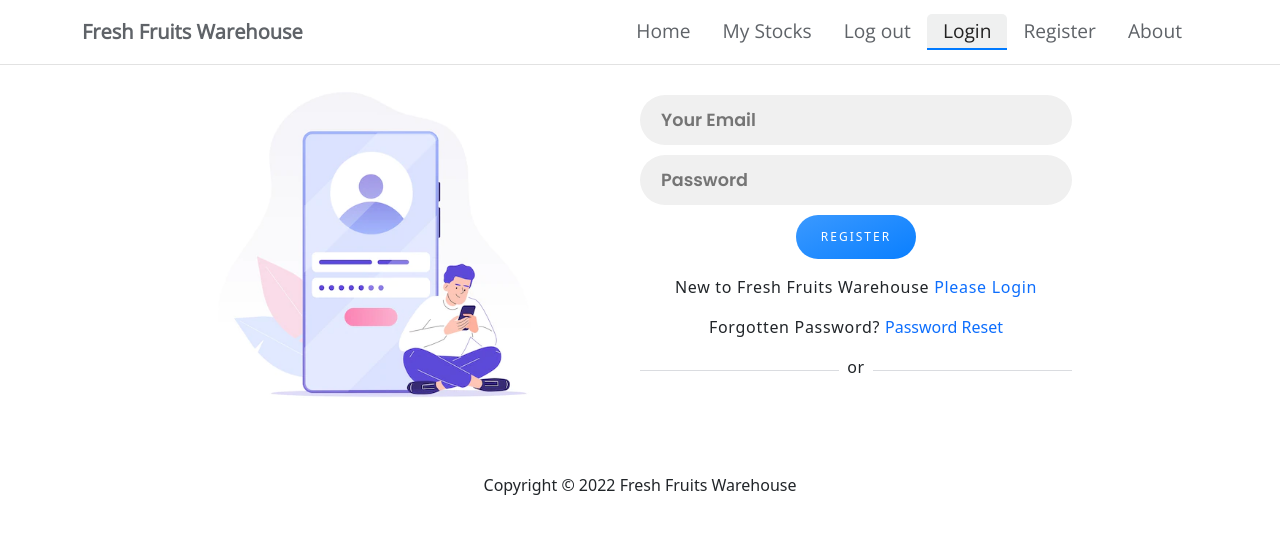
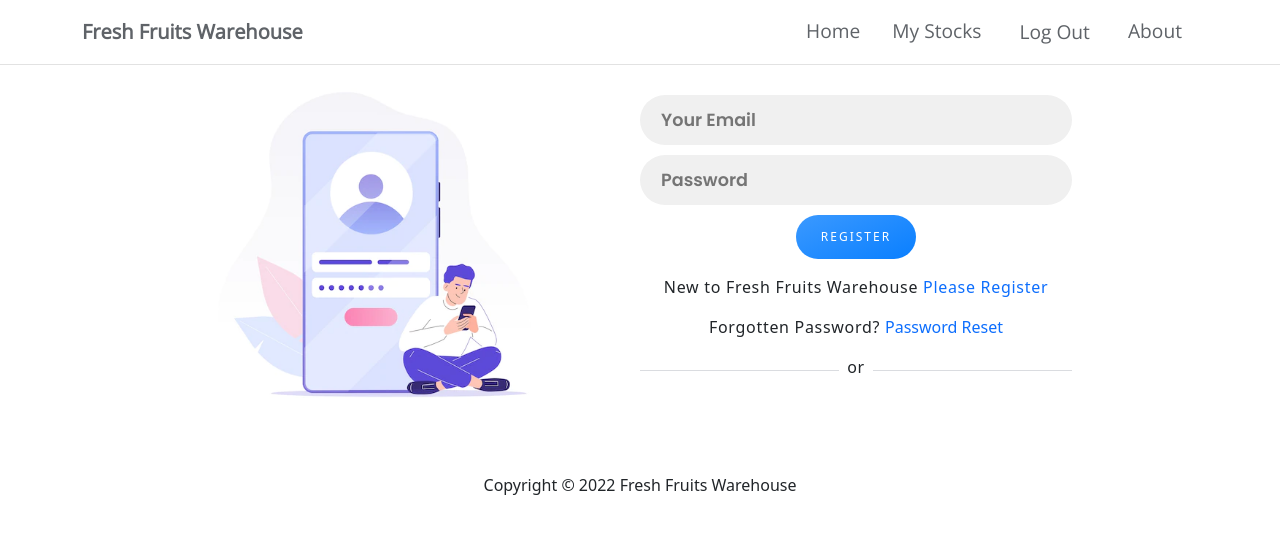
Before and after one commit to MagicManik/fresh-fruits-warehouse, a React (Create React App) app: page /login in a window 1280 px wide. Shown: the top 534 px of the page. Built offline with nearby package versions, Linux system fonts and the light colour scheme; no server answers; sample sign-in values are in the browser's storage.

Commit message:
log out methord done

```diff
--- a/src/Pages/Shared/Header/Header.css
+++ b/src/Pages/Shared/Header/Header.css
@@ -49,6 +49,14 @@
     display: flex;
 }
 
+.log-out-btn {
+    background-color: transparent;
+    border: none;
+    color: #5f6368;
+    font-size: 1.20rem;
+    font-family: 'Open Sans', sans-serif;
+}
+
 @media screen and (max-width: 576px) {
     .off-canvas-body {
         margin-top: 10px !important;
--- a/src/Pages/Shared/Header/Header.js
+++ b/src/Pages/Shared/Header/Header.js
@@ -1,3 +1,4 @@
+import { signOut } from 'firebase/auth';
 import React from 'react';
 import { Container, Nav, Navbar, Offcanvas } from 'react-bootstrap';
 import { useAuthState } from 'react-firebase-hooks/auth';
@@ -8,6 +9,10 @@ import './Header.css'
 
 const Header = () => {
     const [user] = useAuthState(auth);
+
+    const logout = () => {
+        signOut(auth);
+    };
 
     return (
         <Navbar sticky='top' className='navbar-style' collapseOnSelect expand="lg">
@@ -32,17 +37,17 @@ const Header = () => {
                                     <CustomLink to={'/home'}>Home</CustomLink>
                                 </Nav >
 
-                                {/* {
-                                    user ? */}
+                                {
+                                    user ?
                                         <div className='nav-item'>
                                             <Nav className='p-0 text-center'>
                                                 <CustomLink to={'/mystocks'}>My Stocks</CustomLink>
                                             </Nav >
                                             <Nav className='p-0 text-center'>
-                                        <CustomLink to={'/logout'}>Log out</CustomLink>
+                                                <button className='log-out-btn text-center mx-3' onClick={logout}>Log Out</button>
                                             </Nav>
                                         </div>
-                                {/* // : */}
+                                        :
                                         <div className='nav-item'>
                                             <Nav className='p-0 text-center'>
                                                 <CustomLink to={'/login'}>Login</CustomLink>
@@ -51,9 +56,8 @@ const Header = () => {
                                                 <CustomLink to={'/register'}>Register</CustomLink>
                                             </Nav>
                                         </div>
-                                {/* // } */}
 
-
+                                }
 
                                 <Nav className='p-0 text-center'>
                                     <CustomLink to={'/about'}>About</CustomLink>
--- a/src/Pages/UserAccount/Login/Login.js
+++ b/src/Pages/UserAccount/Login/Login.js
@@ -52,14 +52,13 @@ const Login = () => {
 
 
                 <div className='method-divider-container mt-3'>
-                    <p className='mx-auto'>New to Fresh Fruits Warehouse <Link className='link-button' to={'/register'}>Please Login</Link></p>
+
+                    <p className='mx-auto'>New to Fresh Fruits Warehouse <Link className='link-button' to={'/register'}>Please Register</Link></p>
                     <p className='mx-auto'>Forgotten Password? <button className='link-button'>Password Reset</button></p>
 
                     <div className='d-flex'>
                         <div className='right-divider'></div>
-
                         <p className='mx-2'>or</p>
-
                         <div className='left-divider'></div>
                     </div>
 
--- a/src/Pages/UserAccount/Register/Register.js
+++ b/src/Pages/UserAccount/Register/Register.js
@@ -56,9 +56,7 @@ const Register = () => {
 
                     <div className='d-flex'>
                         <div className='right-divider'></div>
-
                         <p className='mx-2'>or</p>
-
                         <div className='left-divider'></div>
                     </div>
 
```
Lines whose indentation alone changed are shown as unchanged.
